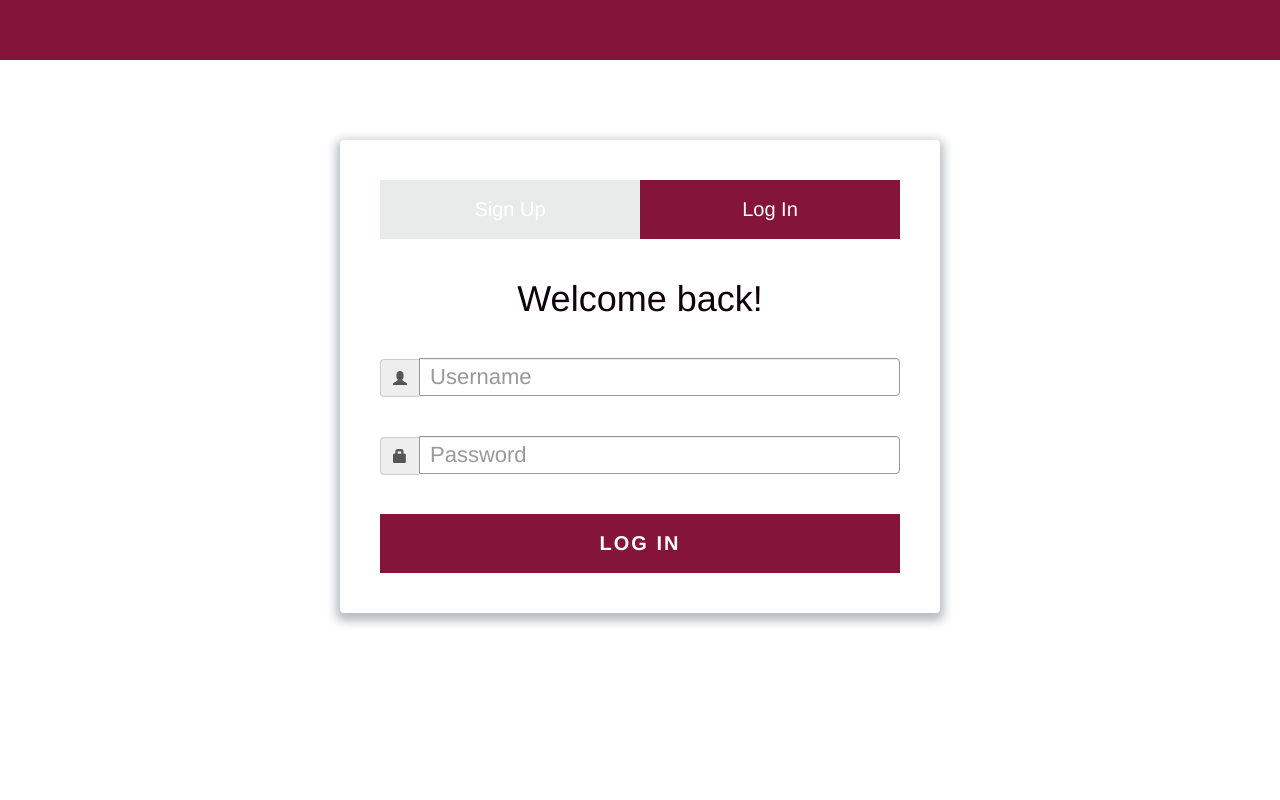
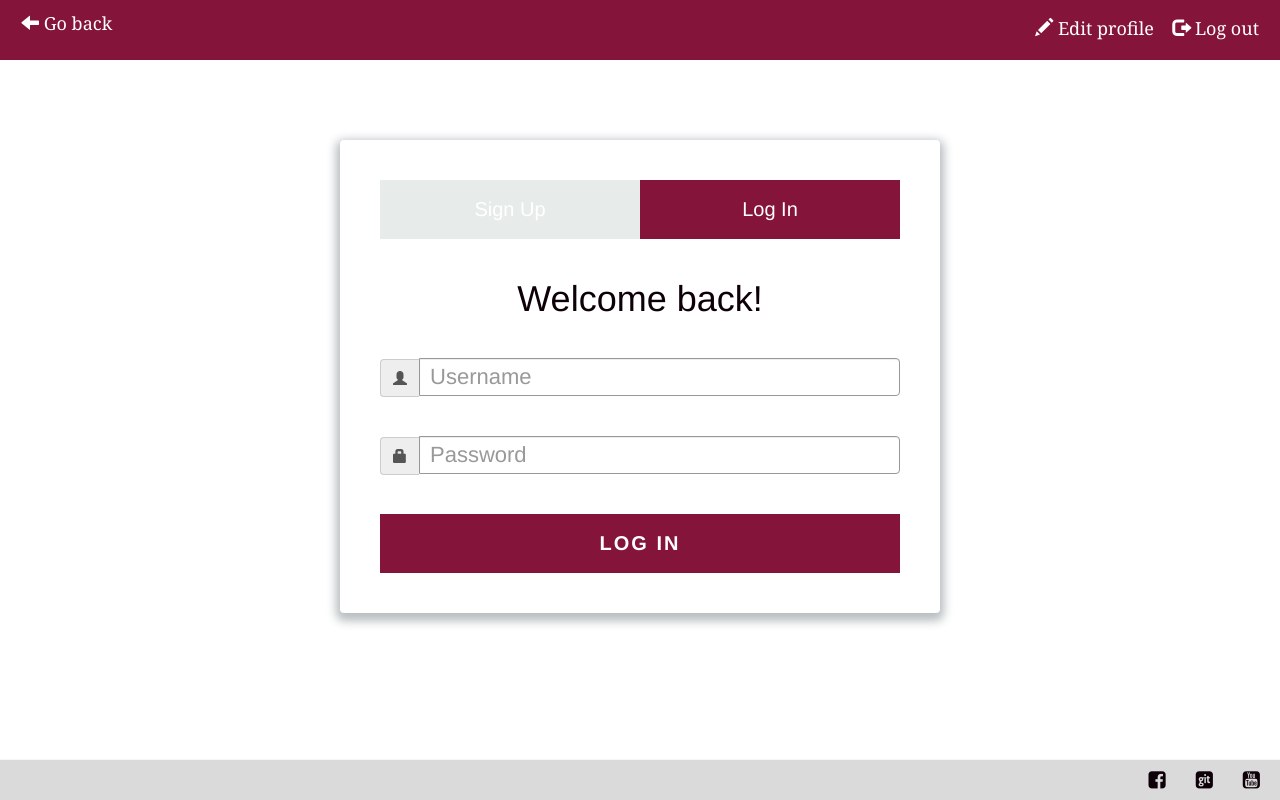
Before and after one commit to easyonboard/onboarder, an Angular app in the folder angular-front/: page / in a window 1280 px wide. Built offline with nearby package versions, Linux system fonts and the light colour scheme.

Commit message:
removed in line css from app component

```diff
--- a/angular-front/src/app/app.component.css
+++ b/angular-front/src/app/app.component.css
@@ -74,3 +74,38 @@ footer {
 .social {
   float: right;
 }
+
+.goBack{
+  background-color:#841439;
+  border:none;
+  color: #ffffff;
+  position: absolute;
+  top:0;
+  left: 0;
+  margin-top:10px;
+  margin-left: 15px;
+  font-size: large;
+}
+
+.logOut{
+  position:absolute;
+  top:0;
+  right:0;
+  margin-top: 15px;
+  margin-right: 15px;
+  background-color:#841439;
+  border:none;
+  color: #ffffff;
+  font-size: large;
+}
+.buttonEdit{
+  position:absolute;
+  top:0;
+  right:0;
+  margin-top: 15px;
+  margin-right: 120px;
+  background-color:#841439;
+  border:none;
+  color: #ffffff;
+  font-size: large;
+}
--- a/angular-front/src/app/app.component.html
+++ b/angular-front/src/app/app.component.html
@@ -65,7 +65,7 @@
     </table>
 
 
-    <button class="btn btn-info logOut" (click)="updateUser(name.value, email.value, pass.value,passII.value)" style="background:#841439">
+    <button class="btn btn-info" (click)="updateUser(name.value, email.value, pass.value,passII.value)" style="background:#841439">
       <span class="glyphicon  glyphicon-edit"></span> Edit profile
     </button>
   </div>
@@ -73,17 +73,14 @@
 
 <router-outlet>
 
-  <button class="btn btn-info back" (click)="goBack()"
-          style="  background-color:#841439; border:none; color: #ffffff; position: absolute;top:0; left: 0; margin-top:10px; margin-left: 15px; font-size: large;">
+  <button class="goBack" (click)="goBack()">
     <span class="glyphicon glyphicon-arrow-left"></span> Go back
   </button>
 
-  <button (click)="logout()" class="btn btn-info logOut"
-          style="position:absolute; top:0; right:0; margin-top: 15px; margin-right: 15px;  background-color:#841439; border:none; color: #ffffff; font-size: large;">
+  <button (click)="logout()" class="logOut">
     <span class="glyphicon glyphicon-log-out"></span> Log out
   </button>
-  <button class="btn btn-info edit" (click)="openModal('myModal')"
-          style="position:absolute; top:0; right:0; margin-top: 15px; margin-right: 120px;  background-color:#841439; border:none; color: #ffffff; font-size: large;">
+  <button class="buttonEdit" (click)="openModal('myModal')">
     <span class="glyphicon glyphicon-pencil"></span> Edit profile
   </button>
 
```
Also changed, not shown: 2 other files (tests, documents, lock files or other folders).
